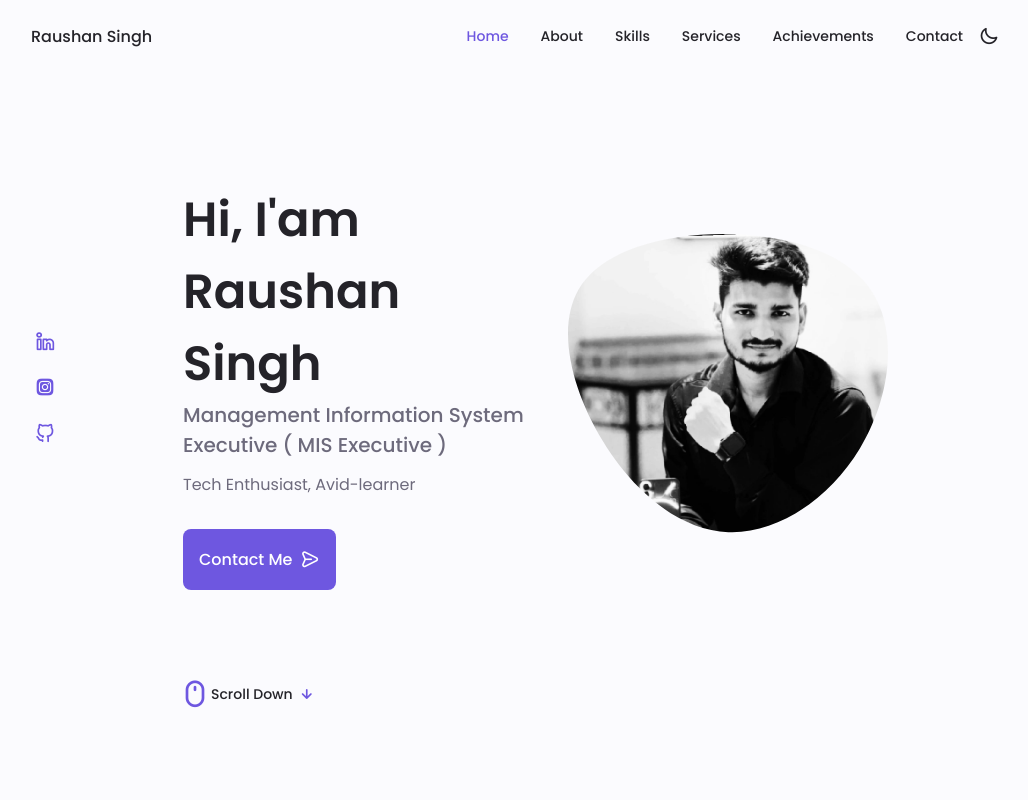
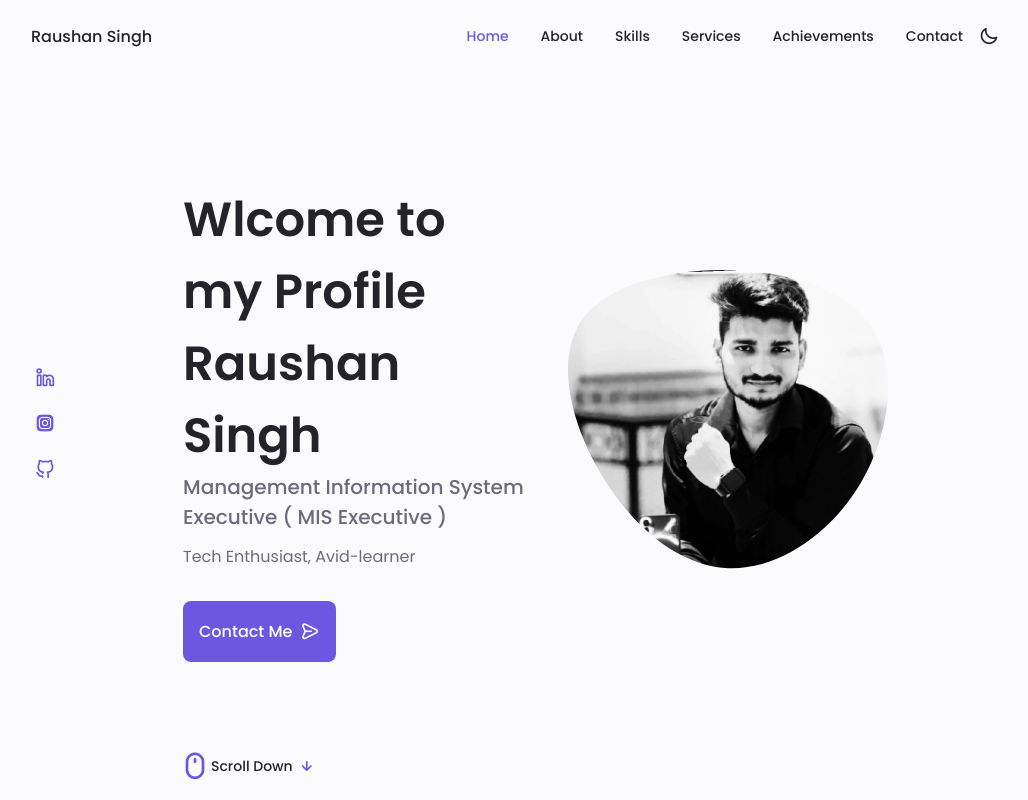
Before and after one commit to raushansingh0169/Portfolio, a plain HTML site: page index.html in a window 1280 px wide. Shown: the top 800 px of the page, without its empty margins (125-1153 px from the left). Drawn offline with nearby package versions, Linux system fonts and the light colour scheme.

Commit message:
Index.html

```diff
--- a/index.html
+++ b/index.html
@@ -109,7 +109,7 @@
                     </div>
 
                     <div class="home__data">
-                        <h1 class="home__title">Hi, I'am Raushan Singh</h1>
+                        <h1 class="home__title">Wlcome to my Profile Raushan Singh</h1>
                         <h3 class="home__subtitle">Management Information System Executive ( MIS Executive )</h3>
                         <p class="home__description">Tech Enthusiast, Avid-learner</p>
                         <a href="#contact" class="button button--flex home__button">
```
